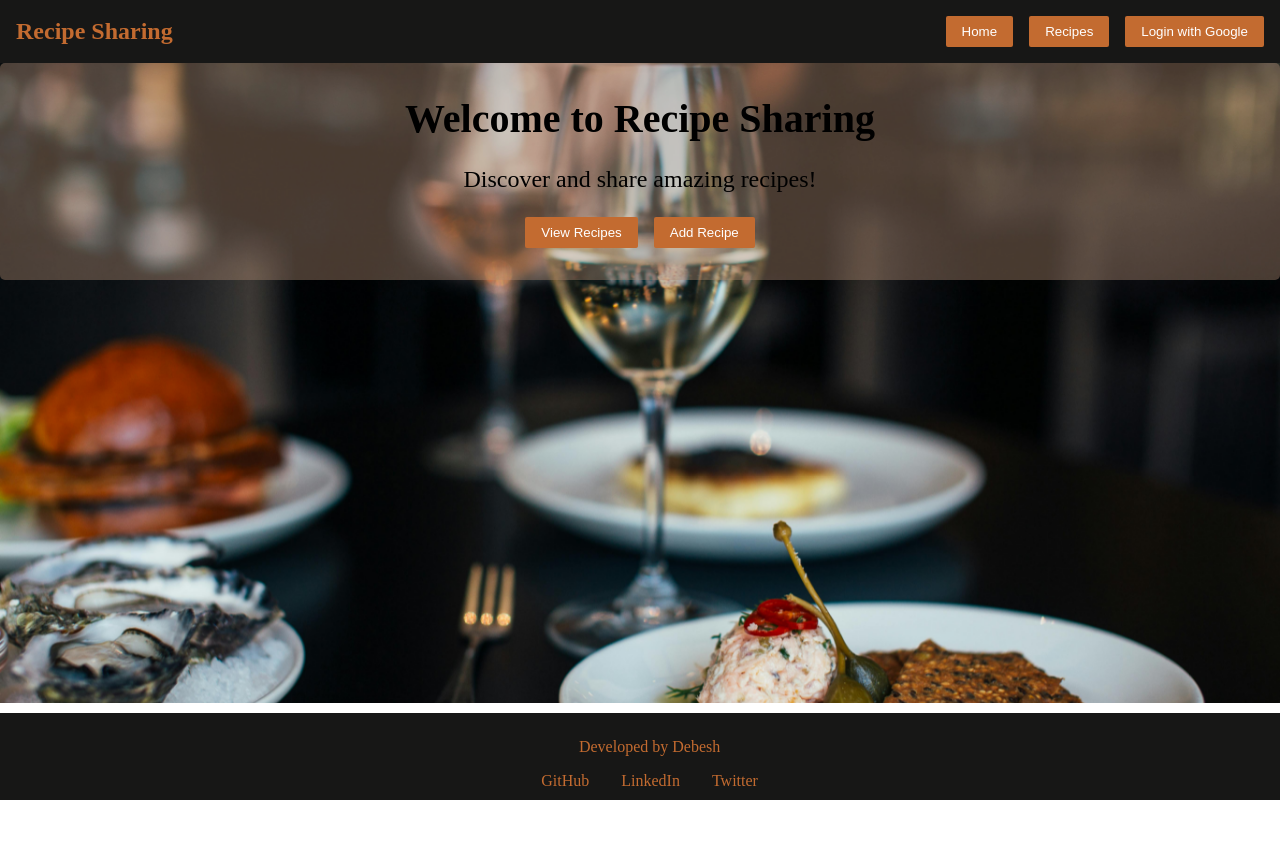
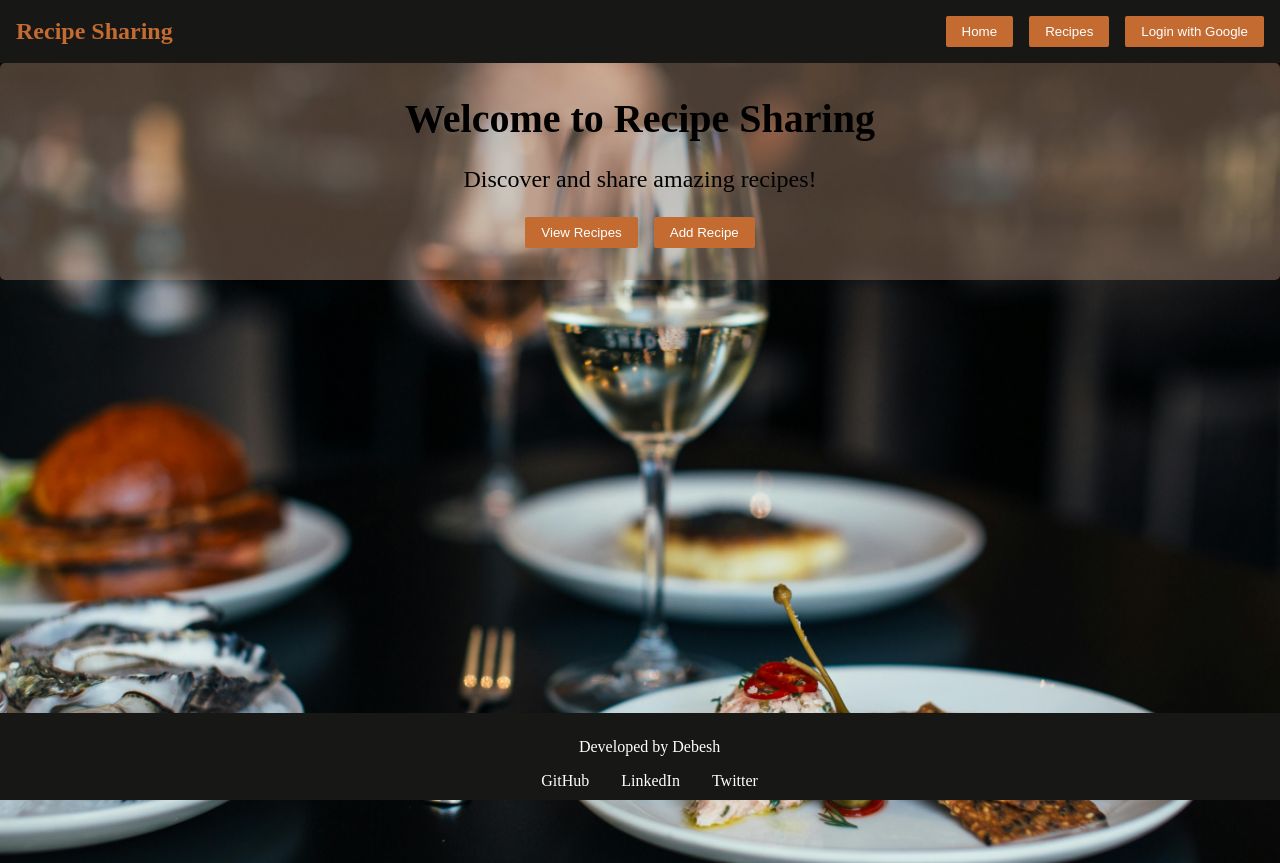
Before and after one commit to debesh-26/Recipe, a React (Create React App) app in the folder frontend/: page / in a window 1280 px wide. Before the commit the page ends 800 px from the top, so only its background shows below. Built offline with nearby package versions, Linux system fonts and the light colour scheme; no server answers.

Commit message:
deployment changes

```diff
--- a/frontend/src/components/Recipes.js
+++ b/frontend/src/components/Recipes.js
@@ -32,7 +32,7 @@ const Recipes = () => {
             <h3>{recipe.name}</h3>
             <img src={recipe.image} alt={recipe.name} className="recipe-image" />
             <p><strong>Purchased by:</strong> {recipe.purchased_by}</p>
-            <p><strong>Creator:</strong> {user.user.displayName}</p>
+            <p><strong>Creator:</strong> {user.displayName}</p>
             <p><strong>Country:</strong> {recipe.country}</p>
             <Link to={`/recipe/${recipe._id}`}>View The Recipe</Link>
           </div>
--- a/frontend/src/components/styles/Footer.css
+++ b/frontend/src/components/styles/Footer.css
@@ -2,7 +2,7 @@ footer {
     text-align: center;
     padding: 0.6rem;
     background-color: #171716;
-    color: #c36b30;
+    color: #fff;
     position: fixed;
     width: 100%;
     bottom: 0;
@@ -10,7 +10,7 @@ footer {
 
   footer .social-links a {
     margin: 0 1rem;
-    color: #c36b30;
+    color: #fff;
     text-decoration: none;
   }
 
--- a/frontend/src/components/styles/HomePage.css
+++ b/frontend/src/components/styles/HomePage.css
@@ -4,7 +4,7 @@
     background-repeat: no-repeat;
     background-attachment: fixed;
     background-size: cover;
-    height: 80vh;
+    height: 100vh;
   }
 
   .banner {
```
